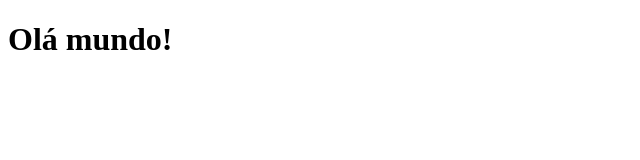
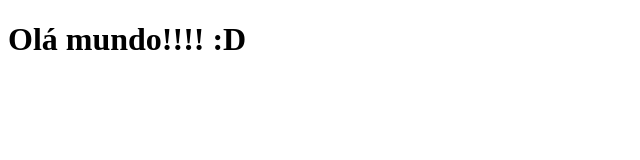
Before and after one commit to oandrewhb/clone-tabnews, a Next.js app: page / in a window 1280 px wide. Shown: the top 160 px of the page, without its empty margins (0-640 px from the left). Built offline with nearby package versions, Linux system fonts and the light colour scheme.

Commit message:
altera a mensagem inicial para testar o DNS

```diff
--- a/pages/index.js
+++ b/pages/index.js
@@ -1,3 +1,3 @@
 export default function Home() {
-  return <h1>Olá mundo!</h1>;
+  return <h1>Olá mundo!!!! :D</h1>;
 }
```
